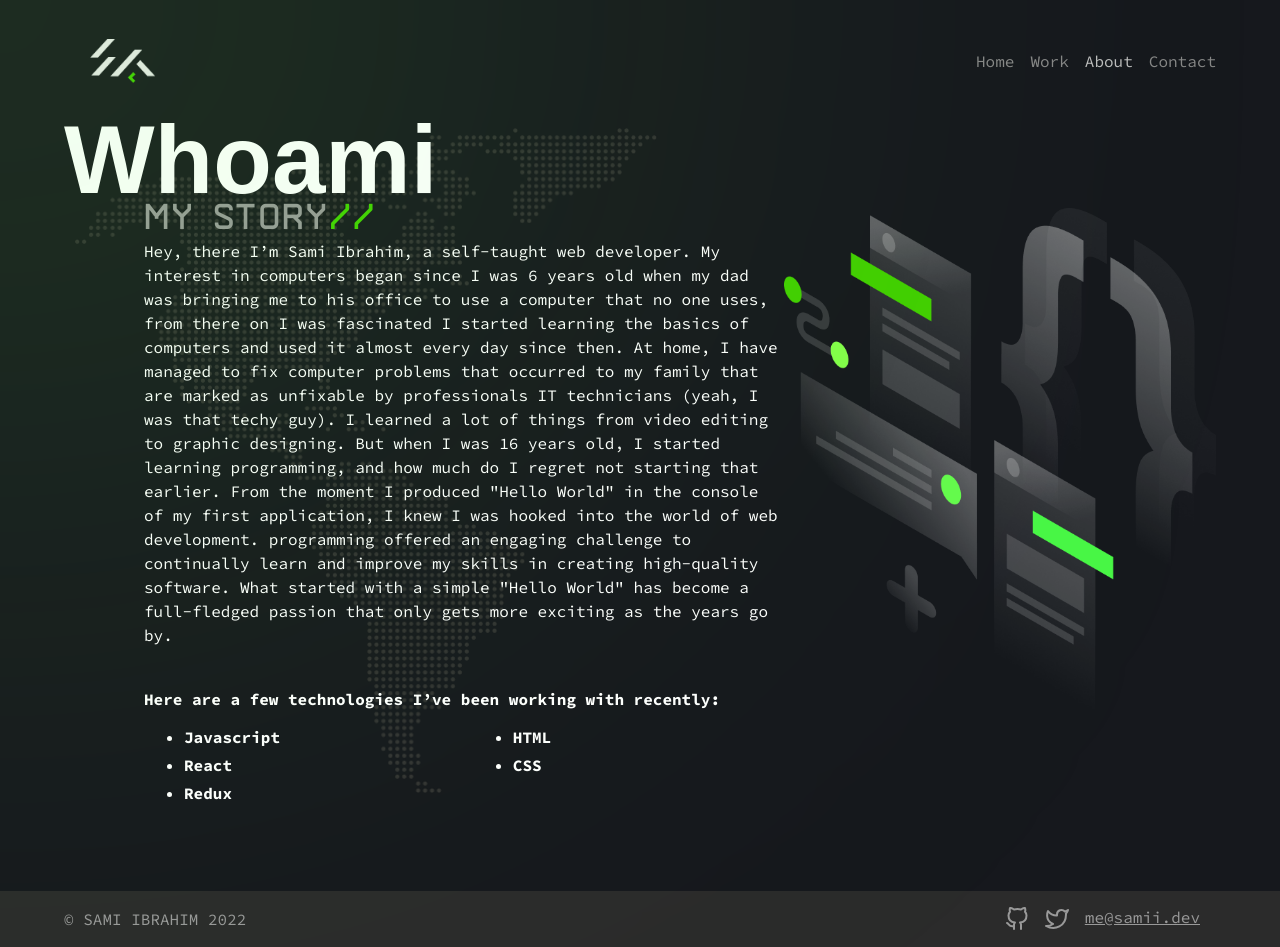
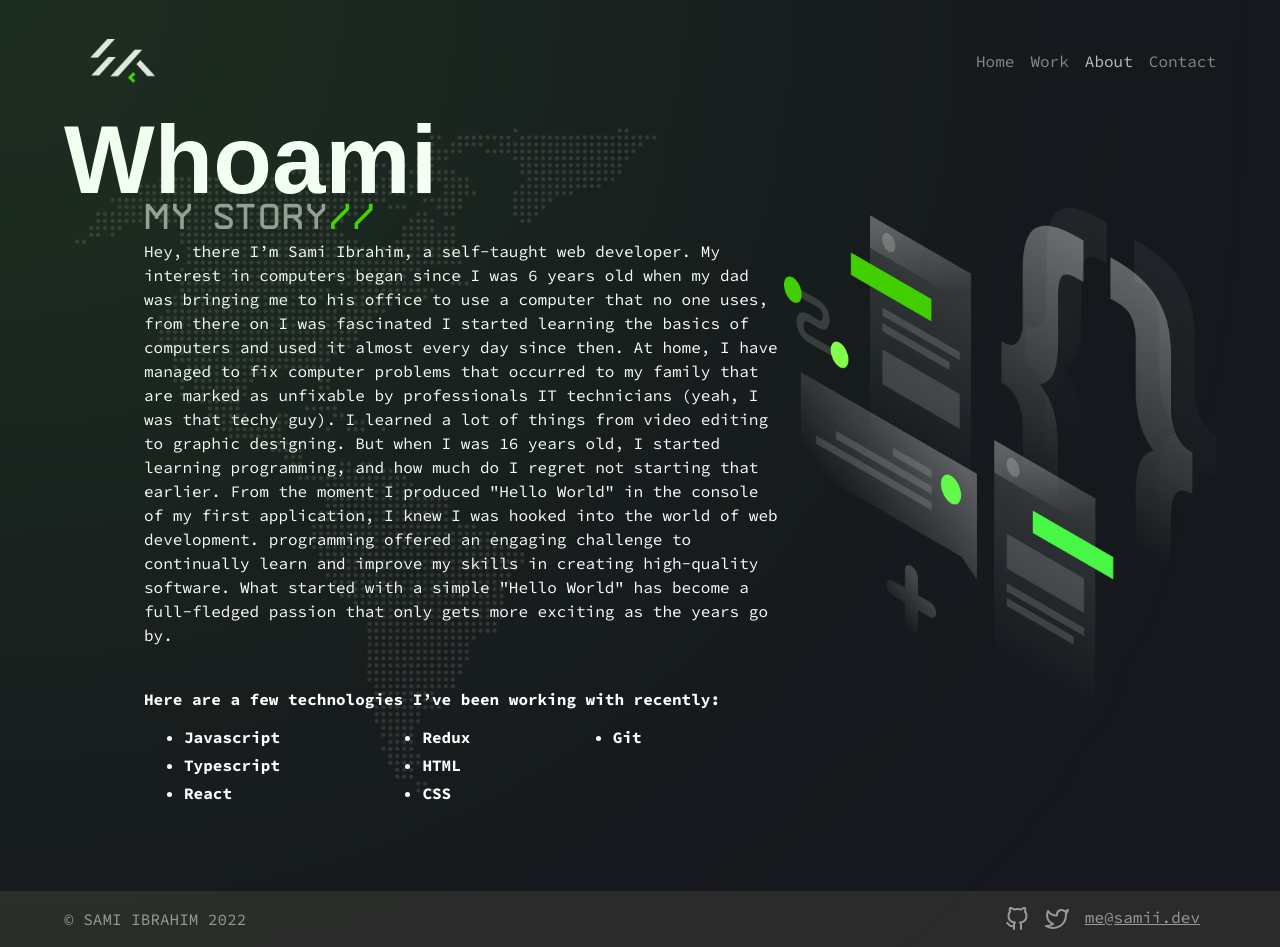
Before and after one commit to SamiKamal/portfolio, a React (Create React App) app: page /about in a window 1280 px wide. Built offline with nearby package versions, Linux system fonts and the light colour scheme; a web font is replaced by a local one.

Commit message:
Ad techs in about page

```diff
--- a/src/pages/AboutPage/index.js
+++ b/src/pages/AboutPage/index.js
@@ -31,10 +31,12 @@ function AboutPage() {
                         </StrongParagraph>
                             <StackList>
                                 <StackItem>Javascript</StackItem>
+                                <StackItem>Typescript</StackItem>
                                 <StackItem>React</StackItem>
                                 <StackItem>Redux</StackItem>
                                 <StackItem>HTML</StackItem>
                                 <StackItem>CSS</StackItem>
+                                <StackItem>Git</StackItem>
                             </StackList>
                     </InnerTextWrapper>
                 </TextWrapper>
```
